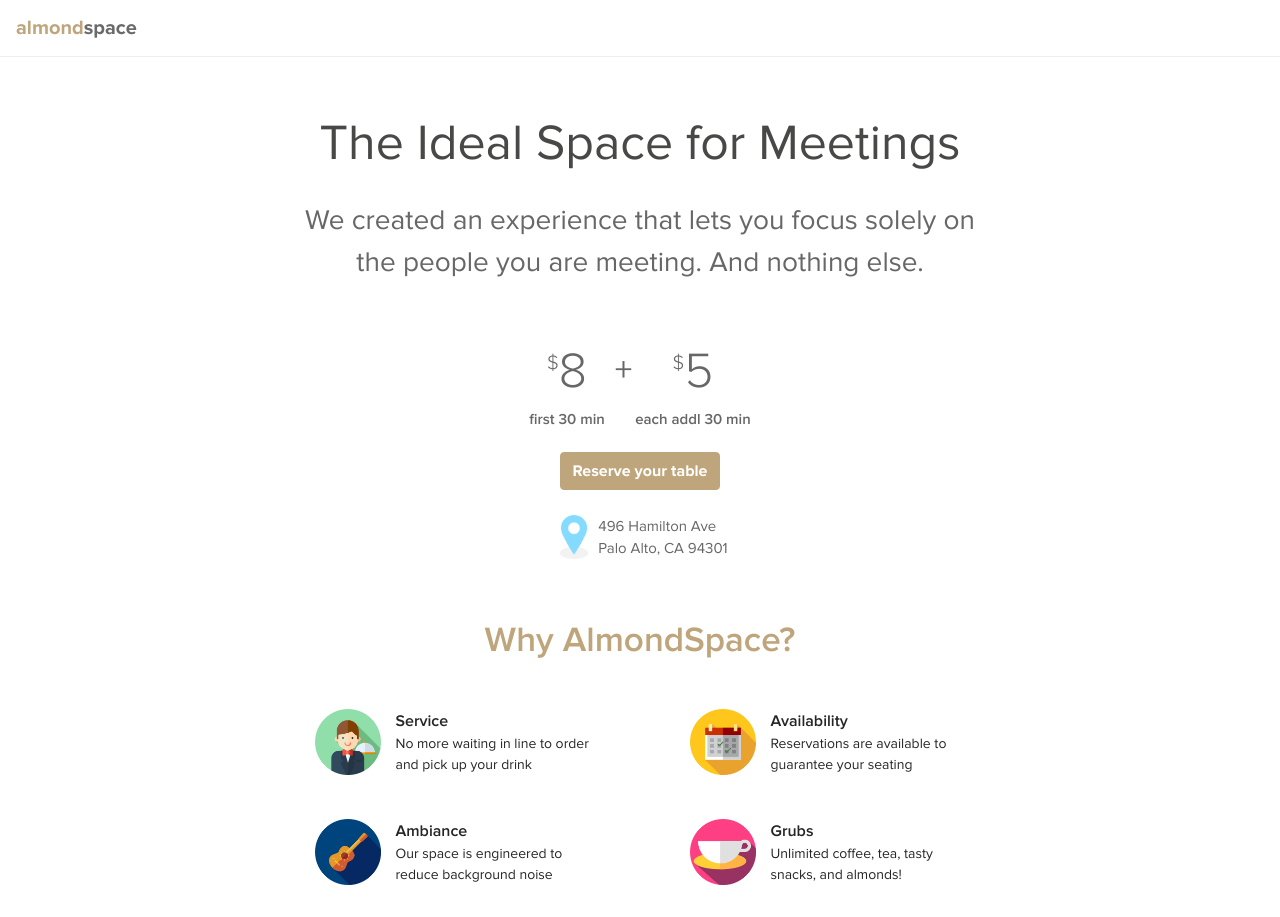
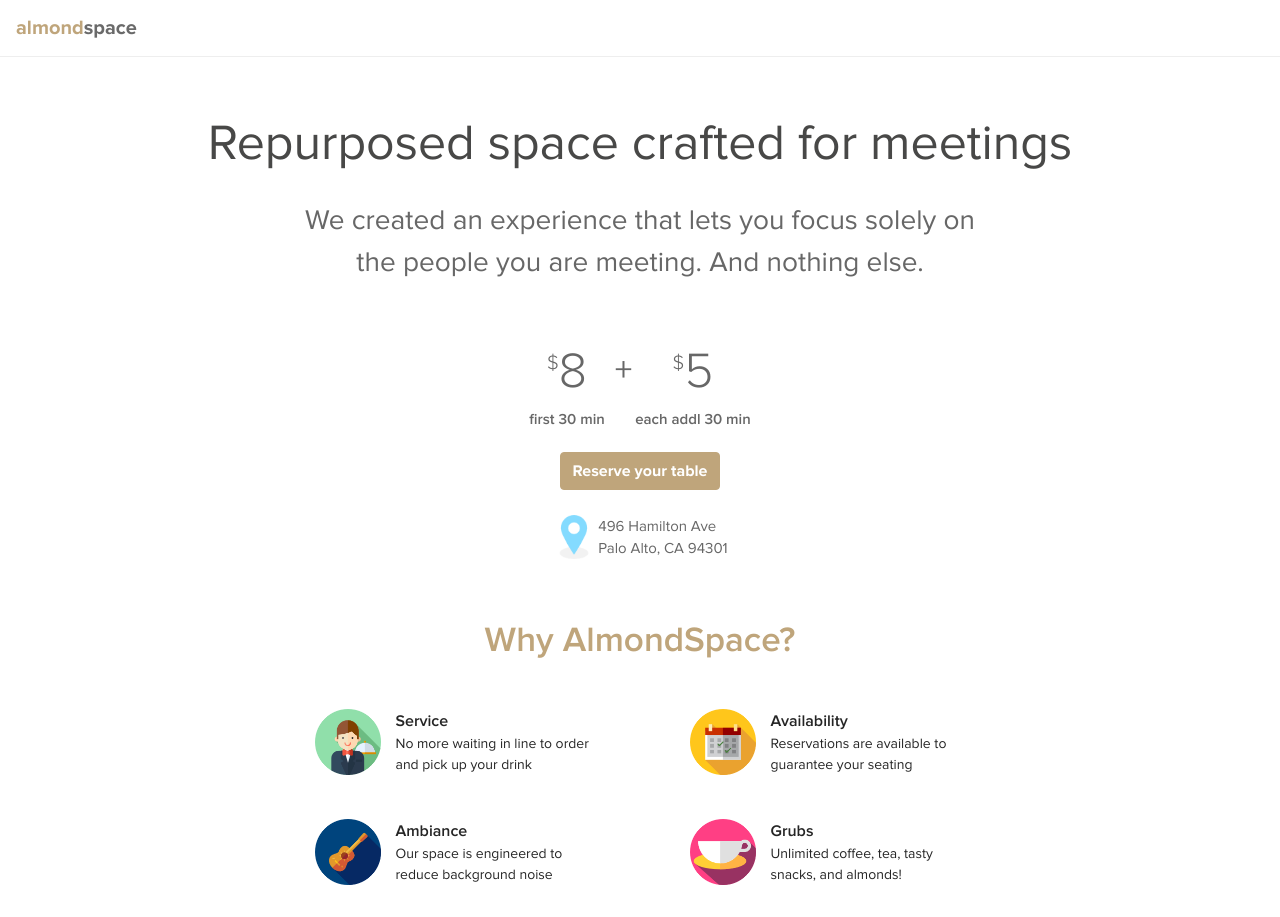
Before and after one commit to andyxmai/almondspace, a React (Create React App) app: page / in a window 1280 px wide. Built offline with nearby package versions, Linux system fonts and the light colour scheme.

Commit message:
changed header

```diff
--- a/src/App.js
+++ b/src/App.js
@@ -22,7 +22,7 @@ class App extends Component {
           <div className="main">
             <div className="hero">
               <div className="hero-header">
-                <div>The Ideal Space for Meetings</div>
+                <div>Repurposed space crafted for meetings</div>
               </div>
               <p className="hero-intro">
                 We created an experience that lets you focus solely on the people you are meeting. And nothing else.
```
